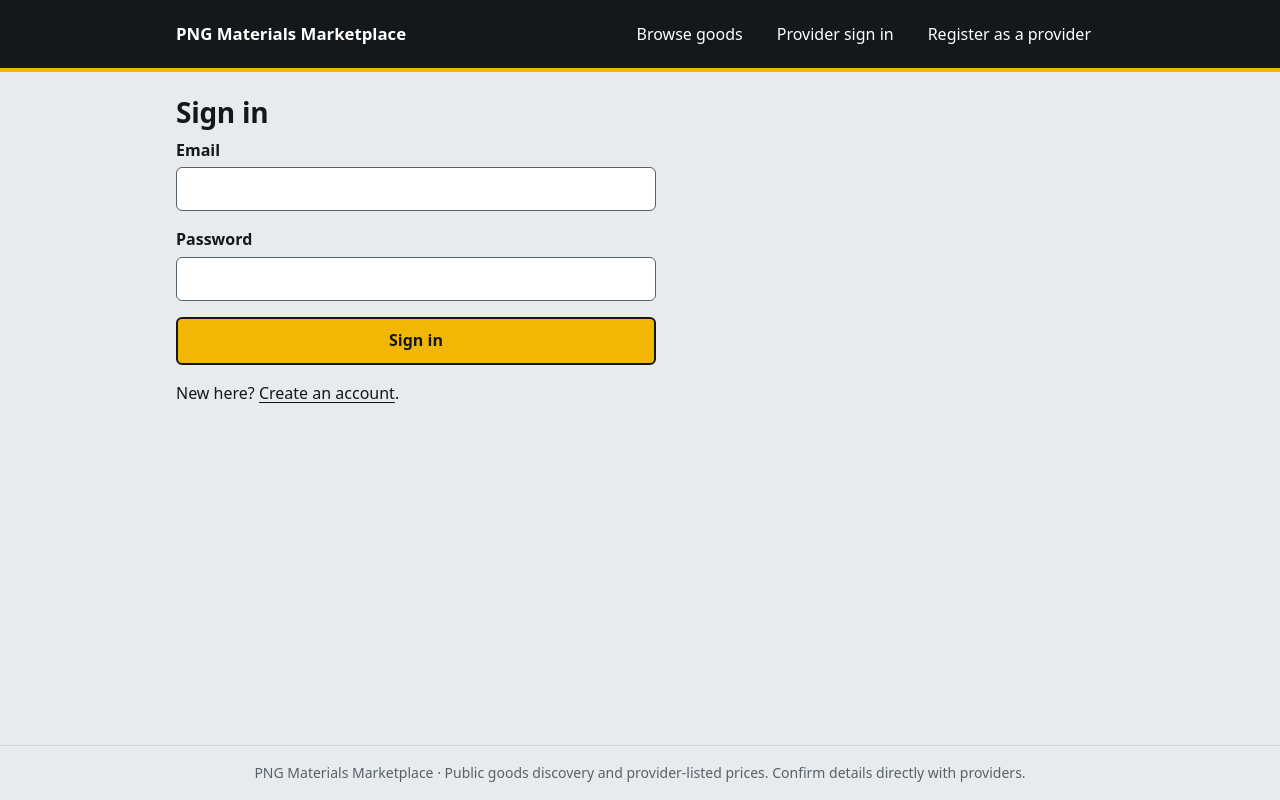
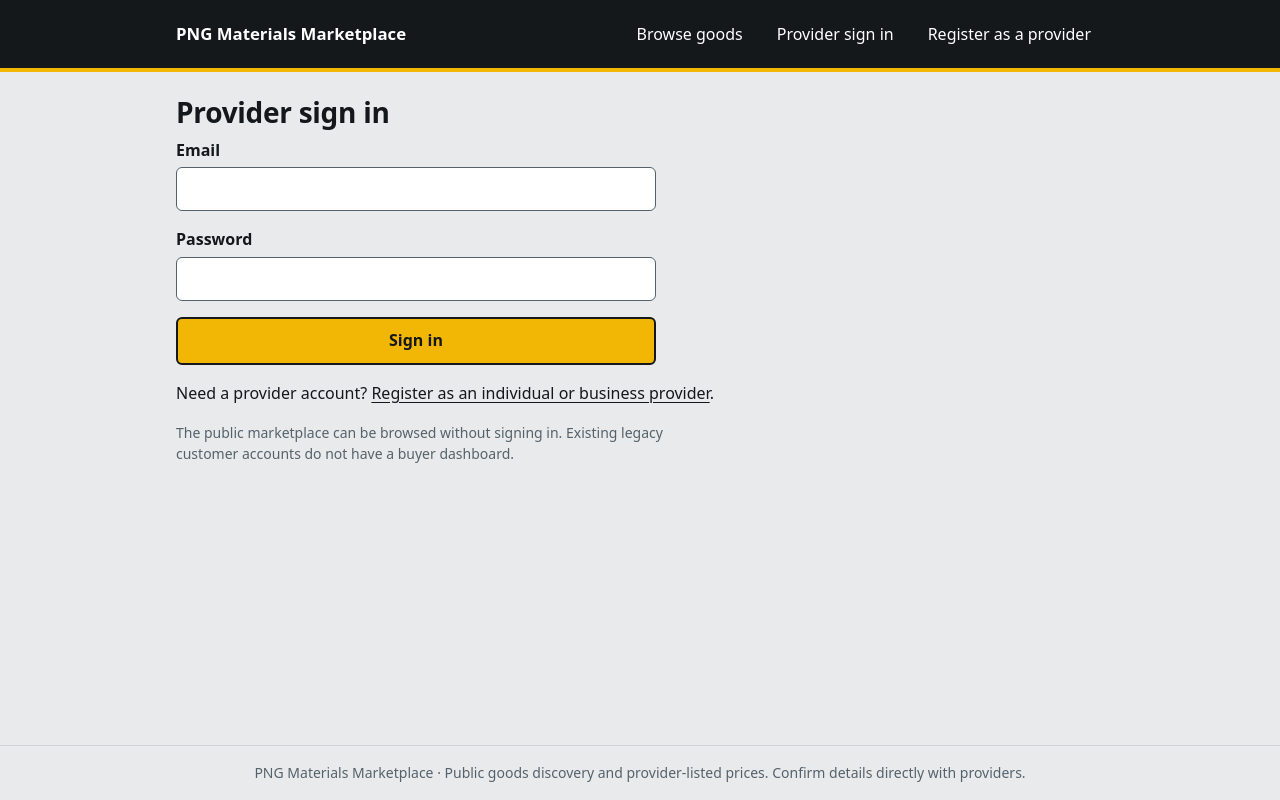
Before and after one commit to JennyJoshua/png-materials-marketplace, a Next.js app: page /login in a window 1280 px wide. Built offline with nearby package versions, Linux system fonts and the light colour scheme; no server answers.

Commit message:
feat: align app/(auth)/login/page.tsx with provider-only access

```diff
--- a/app/(auth)/login/page.tsx
+++ b/app/(auth)/login/page.tsx
@@ -6,8 +6,7 @@ import { LoginForm } from "@/components/AuthForms";
 import { getAppUser } from "@/lib/auth/session";
 import { ROLE_HOME, isSafeRelativePath } from "@/lib/roles";
 
-export const metadata: Metadata = { title: "Sign in" };
-
+export const metadata: Metadata = { title: "Provider sign in" };
 const NOTICES: Record<string, string> = {
   suspended: "This account is suspended.",
   profile: "Your account setup is incomplete. Contact support.",
@@ -19,14 +18,12 @@ export default async function LoginPage({ searchParams }: { searchParams: Promis
   const { next, error } = await searchParams;
   const user = await getAppUser().catch(() => null);
   if (user && user.status !== "SUSPENDED") redirect(ROLE_HOME[user.role]);
-
   return (
     <AppShell>
-      <h1>Sign in</h1>
+      <h1>Provider sign in</h1>
       <LoginForm next={isSafeRelativePath(next) ? next : undefined} notice={error ? NOTICES[error] : undefined} />
-      <p style={{ marginTop: "1rem" }}>
-        New here? <Link href="/register">Create an account</Link>.
-      </p>
+      <p style={{ marginTop: "1rem" }}>Need a provider account? <Link href="/register">Register as an individual or business provider</Link>.</p>
+      <p className="hint">The public marketplace can be browsed without signing in. Existing legacy customer accounts do not have a buyer dashboard.</p>
     </AppShell>
   );
 }
```
